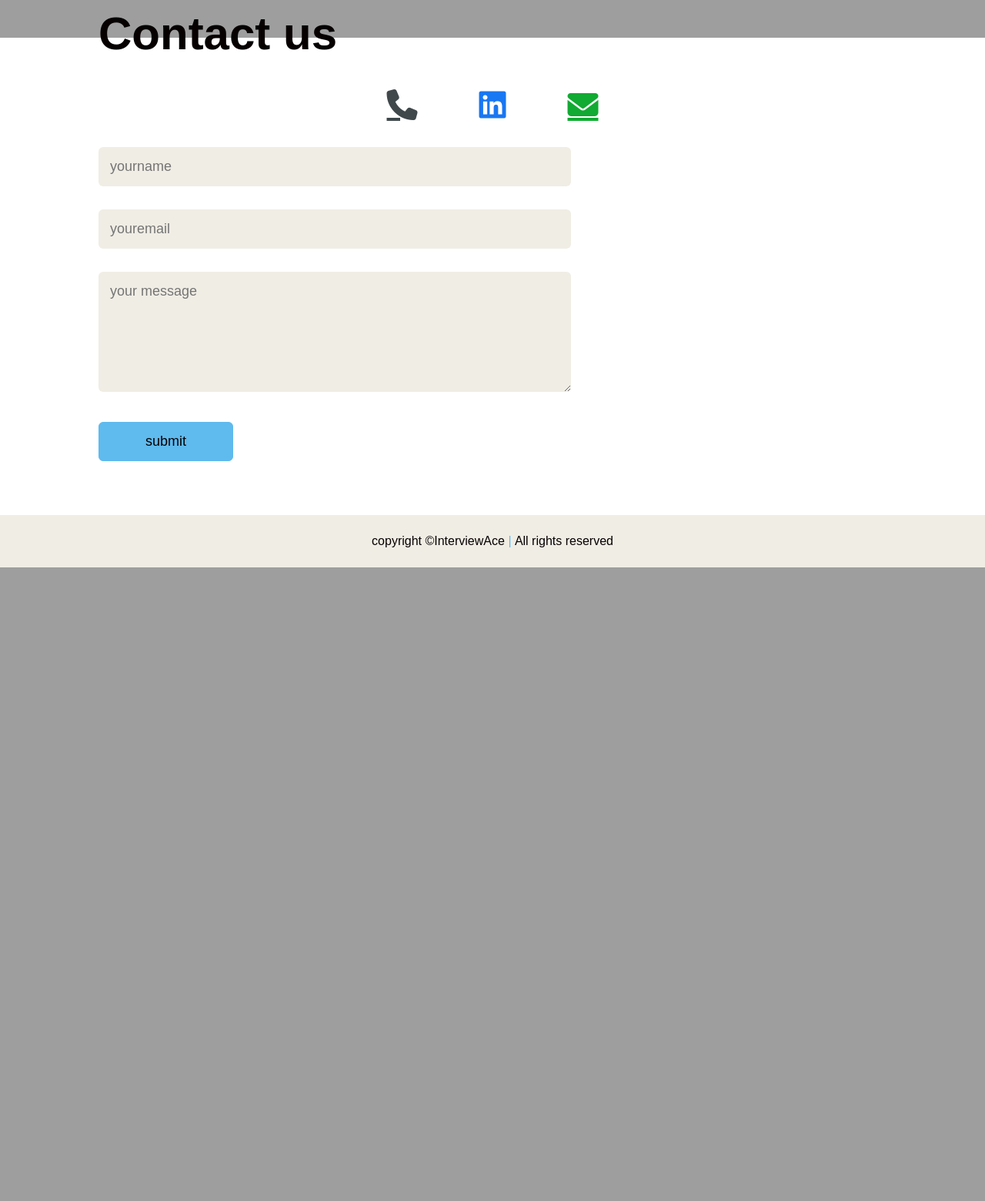
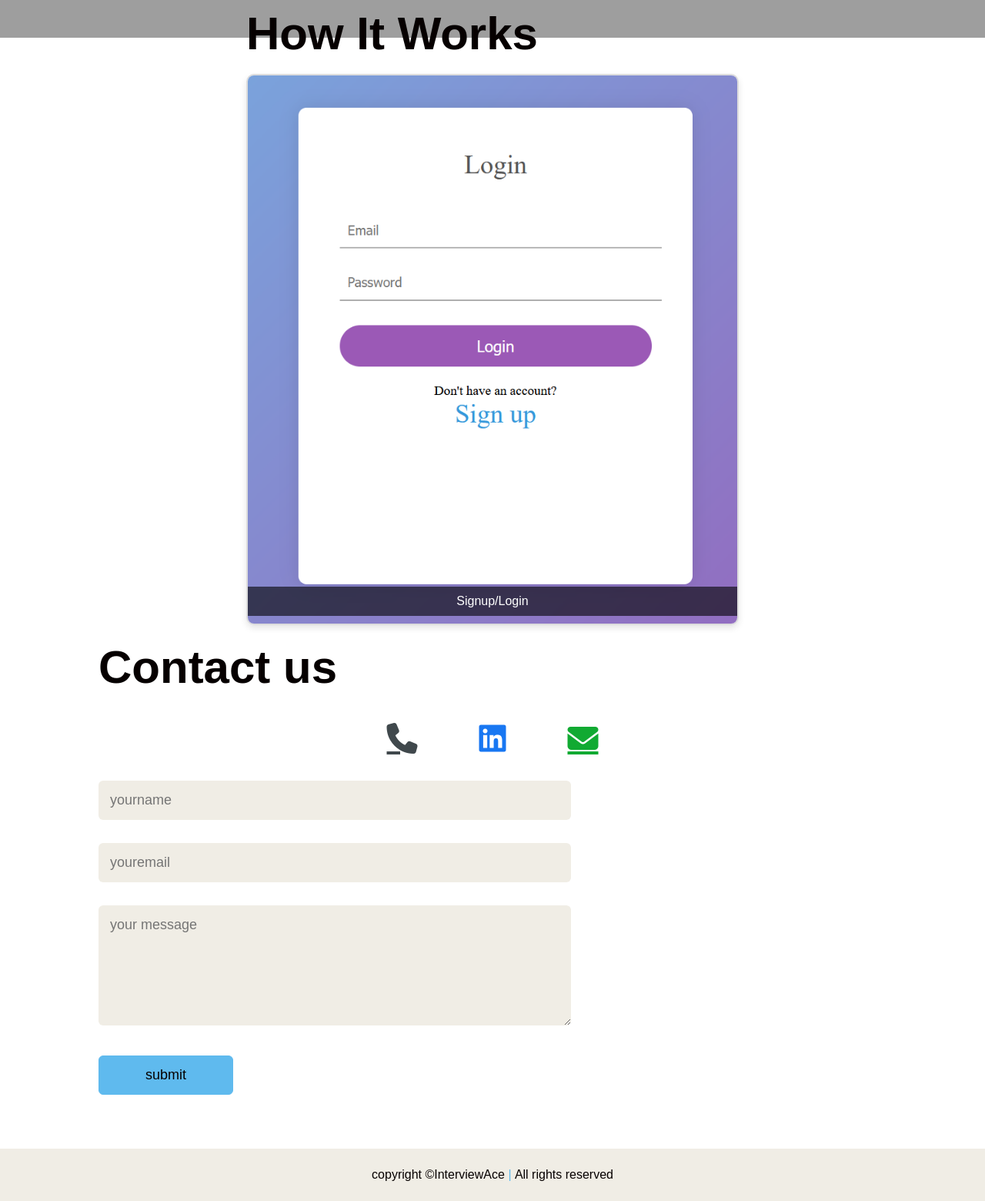
Before and after one commit to Avi7620/InterviewAce, a Flask app: page / in a window 1280 px wide. Shown: the part 751-2311 px from the top of the page at 77% size. Before the commit the page ends 1488 px from the top, so only its background shows below. Run offline with Flask 3, Linux system fonts and the light colour scheme; some libraries are stand-ins or nearby versions; grey boxes are pictures that could not be loaded.

Commit message:
Initial commit

```diff
--- a/templates/m.html
+++ b/templates/m.html
@@ -123,26 +123,9 @@ nav ul#sidemenue li {
                     <i class="fa-solid fa-bars" onclick="openmenue()"></i>
                 </nav>
 
-                <!-- <div class="headertext">
-                    <h3>We the future of healthcare </h3>
-                    <h1>
-                        <span>Web-<span>medconsult</span></span>
-                    </h1>
-                </div>
-            </div> -->
             <hr>
         </div>
 
-        <!-- <div id="home">
-            <div class="container">
-                <div class="row">
-                    <div class="home-col-1">
-                        <img src="static/pp54.png">
-                    </div>
-
-                </div>
-            </div>
-        </div> -->
 
         <!--------------------------------------- ABOUT -------------------------------------->
         <div id="about">
@@ -187,6 +170,33 @@ nav ul#sidemenue li {
             </div>
         </div>
 
+<!--------------------------------- INFO ---------------------------------------->
+<div id="info">
+    <div class="container">
+        <h1 class="sub-tittle">How It Works</h1><br>
+        <div class="carousel">
+            <div class="carousel-inner">
+                <div class="carousel-item">
+                    <img src="static/login.png" alt="Project Screenshot 1">
+                    <div class="carousel-info">Signup/Login</div>
+                </div>
+                <div class="carousel-item">
+                    <img src="static/main.png" alt="Project Screenshot 1">
+                    <div class="carousel-info">Enter Your Question</div>
+                </div>
+                <div class="carousel-item">
+                    <img src="static/gen.png" alt="Project Screenshot 2">
+                    <div class="carousel-info">Generated Question</div>
+                </div>
+                <div class="carousel-item">
+                    <img src="static/ans.png" alt="Project Screenshot 2">
+                    <div class="carousel-info">Submit Answer</div>
+                </div>
+                <!-- Add more items as needed -->
+            </div>
+        </div>
+    </div>
+</div>
 
 
         <!--------------------------------- CONTACT ---------------------------------------->
@@ -255,11 +265,79 @@ nav ul#sidemenue li {
         .social-links a.fa-phone {
             color: #40484c; /* Phone color */
         }
+
+
+
+        /*<-- info container */
+
+        #info {
+    overflow: hidden;
+    position: relative;
+    max-width: 800px; /* Adjust to your desired maximum width */
+    margin: 0 auto; /* Center the container */
+}
+
+.carousel {
+    position: relative;
+    width: 100%;
+    overflow: hidden;
+    border: 2px solid #ddd; /* Optional: Add a border to define the carousel area */
+    border-radius: 10px; /* Optional: Rounded corners for a modern look */
+    box-shadow: 0 4px 8px rgba(0, 0, 0, 0.1); /* Optional: Add a subtle shadow */
+}
+
+.carousel-inner {
+    display: flex;
+    transition: transform 1s ease-in-out;
+}
+
+.carousel-item {
+    min-width: 100%;
+    box-sizing: border-box;
+    position: relative;
+}
+
+.carousel-item img {
+    width: 100%;
+    height: auto;
+    display: block; /* Ensure images are block elements to avoid extra space below */
+}
+
+.carousel-info {
+    position: absolute;
+    bottom: 10px;
+    left: 0;
+    width: 100%;
+    background: rgba(0, 0, 0, 0.6); /* Slightly darker background for better readability */
+    color: #fff;
+    text-align: center;
+    padding: 10px;
+    box-sizing: border-box;
+    transition: transform 1s ease-in-out;
+}
+
+
+
     </style>
 
 
 
     <script>
+
+const carouselInner = document.querySelector('.carousel-inner');
+let index = 0;
+
+function moveCarousel() {
+    index++;
+    if (index >= carouselInner.children.length) {
+        index = 0;
+    }
+    carouselInner.style.transform = `translateX(-${index * 100}%)`;
+}
+
+setInterval(moveCarousel, 2000); // Change image every 3 seconds
+
+
         var tablinks = document.getElementsByClassName("tab-links");
         var tabcontents = document.getElementsByClassName("tab-contents");
 
```
Also changed, not shown: templates/main.html (+4 -4 lines), templates/questions.html (+23 -11 lines), instance/appp.db, static/ans.png (added), static/gen.png (added), static/login.png (added), static/main.png (added).
